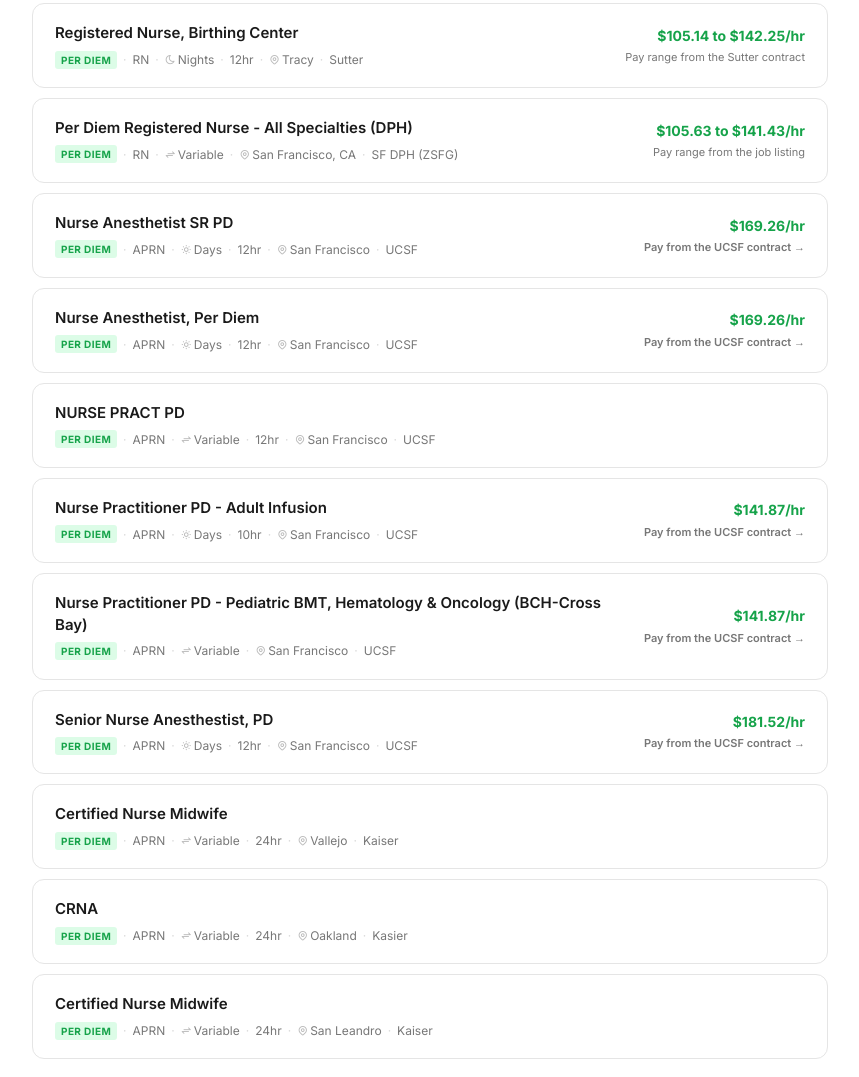
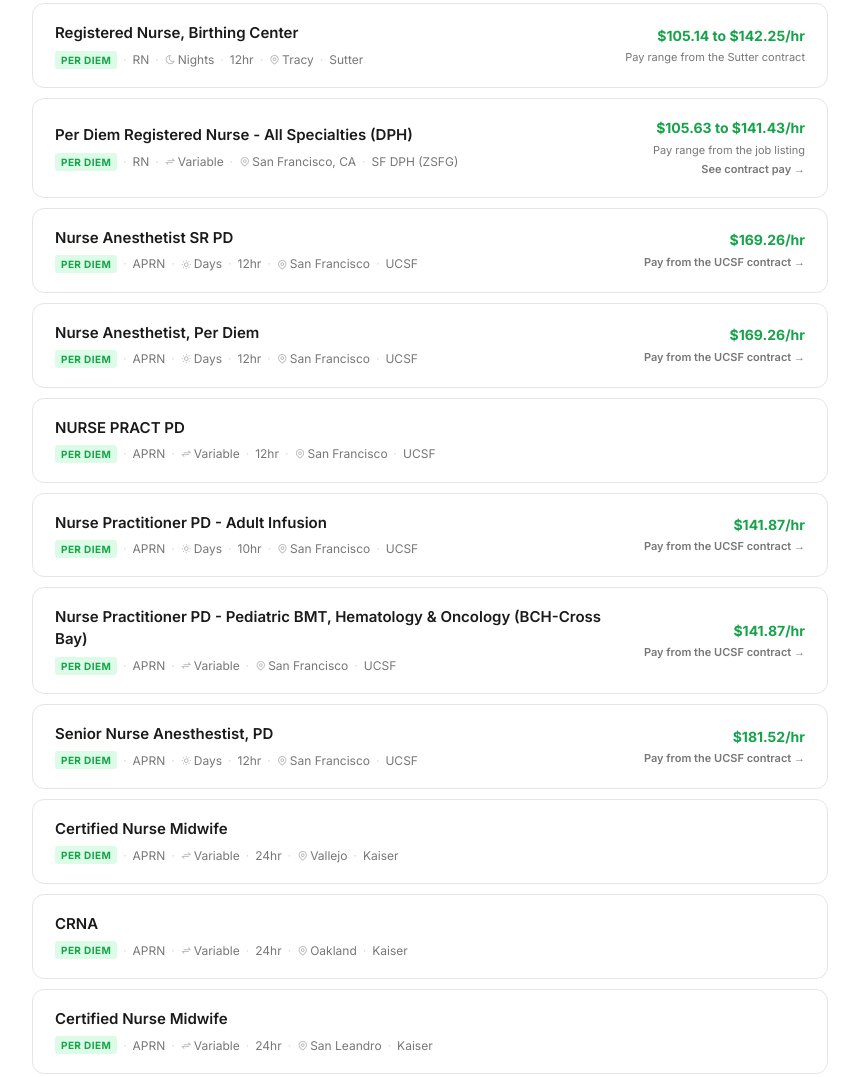
Before and after one commit to dropkick7/nursepay, a plain HTML site: page per-diem.html in a window 1280 px wide. Shown: the part 2530-3607 px from the top of the page, without its empty margins (210-1069 px from the left). Drawn offline with Linux system fonts and the light colour scheme.

Commit message:
Per diem board: fix 'Kasier' typo in jobs.json, tidy hospital names on load so a typo cannot duplicate a filter option, link SF General jobs to the SF General section of the contracts page
Co-Authored-By: Claude Sonnet 5.5 <noreply@anthropic.com>
Claude-Session: https://claude.ai/code/session_012Rovdw5VnkRmVvxKe6wodT

```diff
--- a/jobs.json
+++ b/jobs.json
@@ -364,7 +364,7 @@
     "rateKey": null
   },
   {
-    "hospital": "Kasier",
+    "hospital": "Kaiser",
     "role": "APRN",
     "title": "CRNA",
     "city": "Oakland",
--- a/per-diem.html
+++ b/per-diem.html
@@ -421,6 +421,9 @@ let active = null;
 fetch('jobs.json')
   .then(r => r.json())
   .then(data => {
+    // Tidy hospital names so a stray space, capital or typo in jobs.json can't create a duplicate in the filter.
+    const HOSP_ALIASES = { 'kasier':'Kaiser', 'kaiser':'Kaiser', 'ucsf':'UCSF', 'sutter':'Sutter' };
+    data.forEach(j => { if (j.hospital) { j.hospital = j.hospital.trim().replace(/\s+/g,' '); j.hospital = HOSP_ALIASES[j.hospital.toLowerCase()] || j.hospital; } });
     JOBS = data.sort((a,b) => {
       const order = {RN:0, LVN:1, APRN:2};
       return (order[a.role] ?? 3) - (order[b.role] ?? 3);
@@ -544,8 +547,9 @@ function trackFilter(filterType, value) {
     let rng = '', src = '';
     if (posted) { rng = j.pay; src = 'Pay range from the job listing'; }
     else if (r) { rng = mn === mx ? `$${mn.toFixed(2)}/hr` : `$${mn.toFixed(2)} to $${mx.toFixed(2)}/hr`; src = mn === mx ? `Pay from the ${j.hospital} contract` : `Pay range from the ${j.hospital} contract`; }
-    const eligible = !!r && (j.hospital === 'UCSF' || j.hospital === 'Kaiser' || (j.hospital === 'Sutter' && /^(Berkeley|Oakland)$/.test(j.city)));
-    const cAnchor = j.hospital === 'UCSF' ? 'ucsf' : j.hospital === 'Kaiser' ? 'kaiser' : 'sutter-alta-bates';
+    const isSFG = j.hospital === 'SF DPH (ZSFG)';
+    const eligible = isSFG || (!!r && (j.hospital === 'UCSF' || j.hospital === 'Kaiser' || (j.hospital === 'Sutter' && /^(Berkeley|Oakland)$/.test(j.city))));
+    const cAnchor = isSFG ? 'sf-dph' : j.hospital === 'UCSF' ? 'ucsf' : j.hospital === 'Kaiser' ? 'kaiser' : 'sutter-alta-bates';
     const cLink = (txt) => `<a class="pay-src pay-src-link" href="contracts.html?from=per-diem#${cAnchor}" target="_blank" rel="noopener" onclick="event.stopPropagation();gtag('event','contract_pay_open',{hospital:'${j.hospital}'});">${txt}</a>`;
     let srcHtml = `<span class="pay-src">${src}</span>`;
     if (eligible) srcHtml = posted ? `<span class="pay-src">${src}</span>${cLink('See contract pay &rarr;')}` : cLink(src + ' &rarr;');
```
Also changed, not shown: contracts.html (+1 -1 lines).
